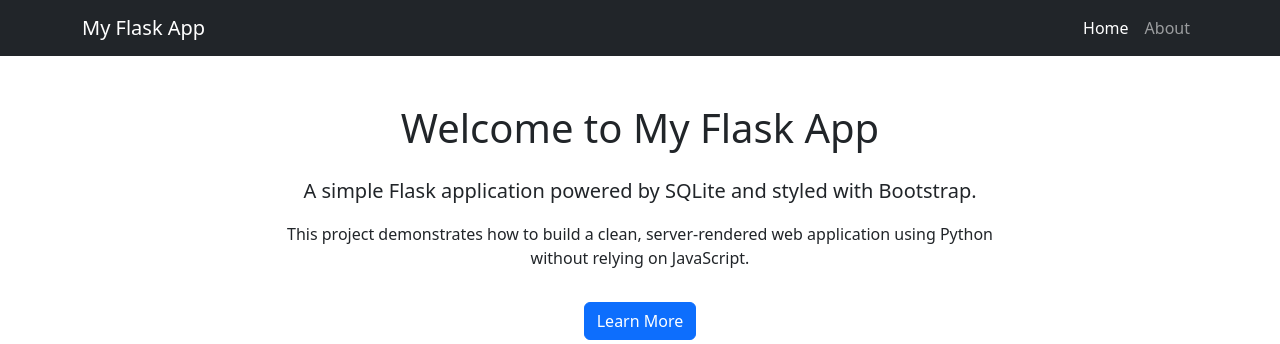
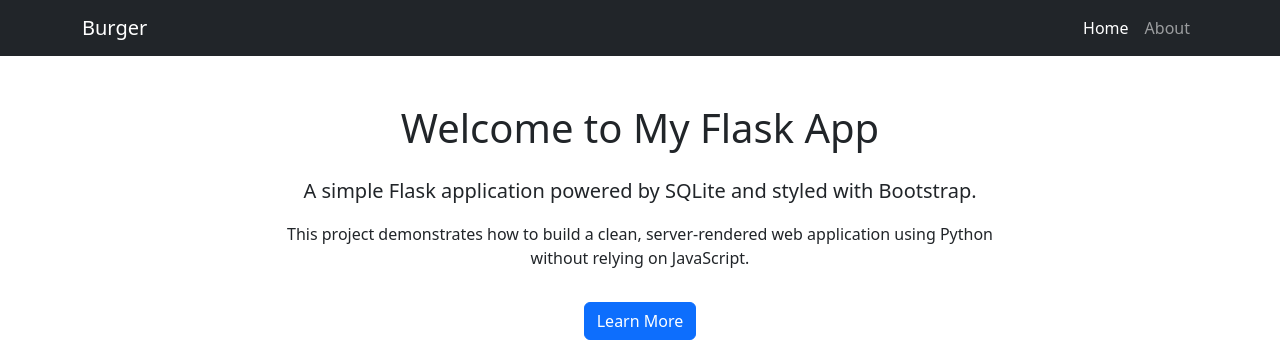
Before and after one commit to MattEnjoysBeans/CS_ISU2025, a Flask app: page / in a window 1280 px wide. Shown: the top 344 px of the page. Run offline with Flask 3, Linux system fonts and the light colour scheme.

Commit message:
branch Testing

```diff
--- a/templates/about.html
+++ b/templates/about.html
@@ -35,7 +35,7 @@
         <div class="row">
             <div class="col-md-8 mx-auto">
 
-                <h1 class="mb-4">About This Application</h1>
+                <h1 class="mb-4">HamBurger</h1>
 
                 <p class="lead">
                     This is a Flask web application using SQLite and Bootstrap.
--- a/templates/home.html
+++ b/templates/home.html
@@ -15,7 +15,7 @@
     <!-- Navigation Bar -->
     <nav class="navbar navbar-expand-lg navbar-dark bg-dark">
         <div class="container">
-            <a class="navbar-brand" href="/">My Flask App</a>
+            <a class="navbar-brand" href="/">Burger</a>
 
             <div class="collapse navbar-collapse">
                 <ul class="navbar-nav ms-auto">
```
